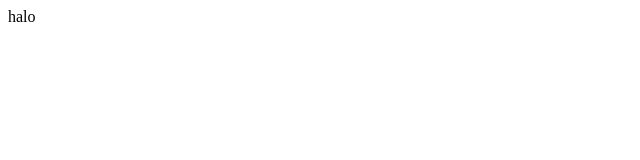
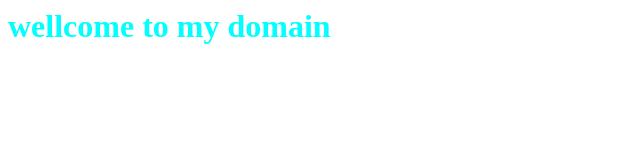
Before and after one commit to MaulStillV1/website, a plain HTML site: page index.html in a window 1280 px wide. Shown: the whole page, without its empty margins (0-640 px from the left). Drawn offline with Linux system fonts and the light colour scheme.

Commit message:
Update index.html

```diff
--- a/index.html
+++ b/index.html
@@ -1 +1,6 @@
-<p>halo</p>
+<h1>wellcome to my domain</h1>
+<style>
+h1{
+  color: cyan;
+}
+</style>
```
